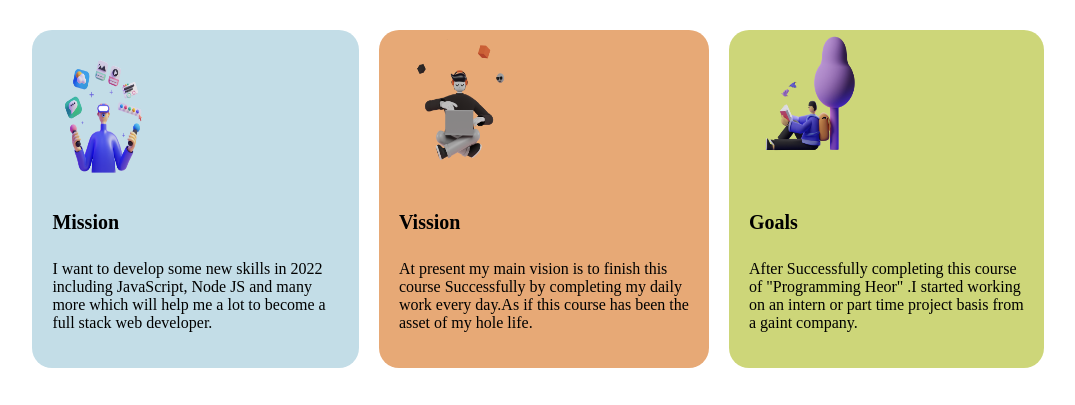
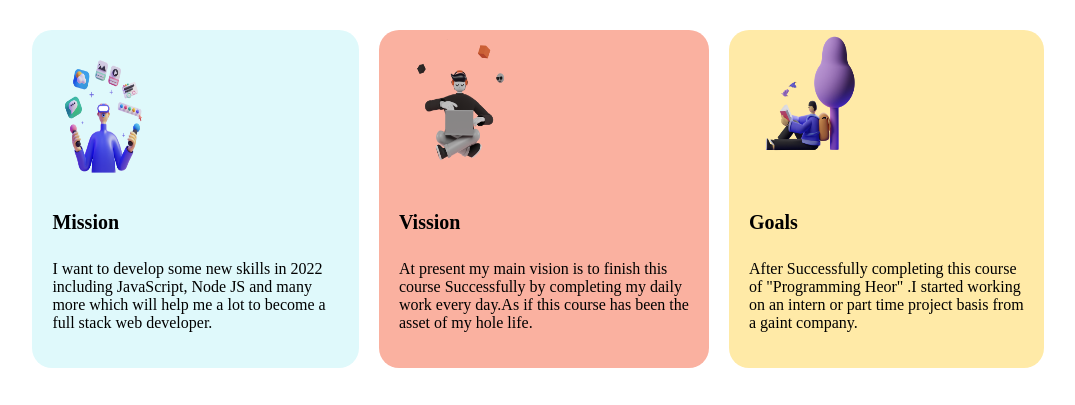
Before and after one commit to tanverrana/mission-2022, a plain HTML site: page index.html in a window 1280 px wide. Shown: the part 547-952 px from the top of the page, without its empty margins (102-1177 px from the left). Drawn offline with Linux system fonts and the light colour scheme; a web font is replaced by a local one.

Commit message:
color change

```diff
--- a/style.css
+++ b/style.css
@@ -56,7 +56,7 @@ h4{
     display: flex;
 }
 .mission{
-    background-color: rgb(195, 221, 231);
+    background-color: #dff9fb;
     margin-right: 20px;
     padding-right: 20px;
     padding-left: 20px;
@@ -64,7 +64,7 @@ h4{
     border-radius: 20px;
 }
 .vission{
-    background-color: rgb(231, 169, 118);
+    background-color: #fab1a0;
     margin-right: 20px;
     padding-right: 20px;
     padding-left: 20px;
@@ -72,7 +72,7 @@ h4{
     border-radius: 20px;
 }
 .goals{
-    background-color: rgba(184, 197, 63, 0.699);
+    background-color: #ffeaa7;
     padding-right: 20px;
     padding-left: 20px;
     padding-bottom: 20px;
```
